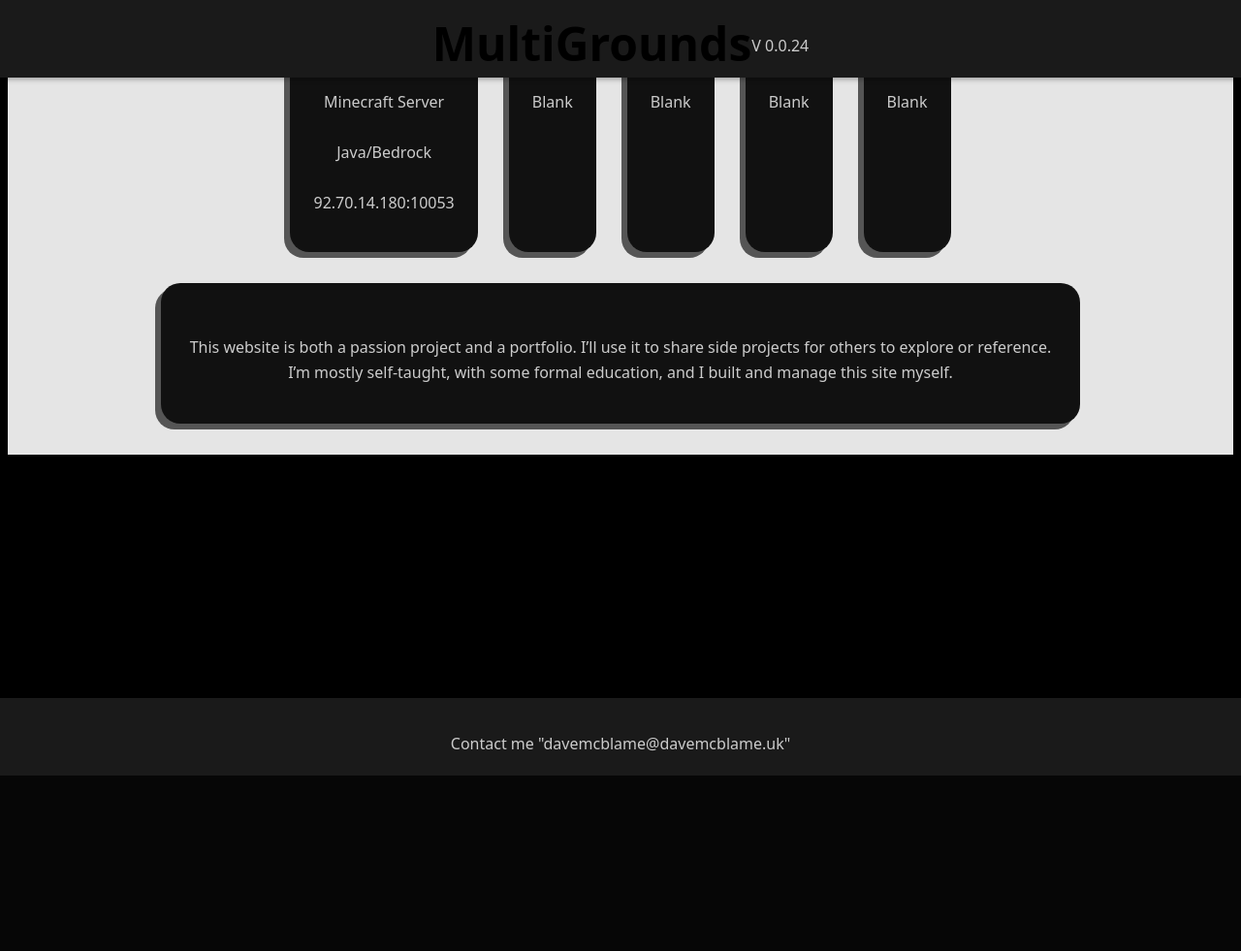
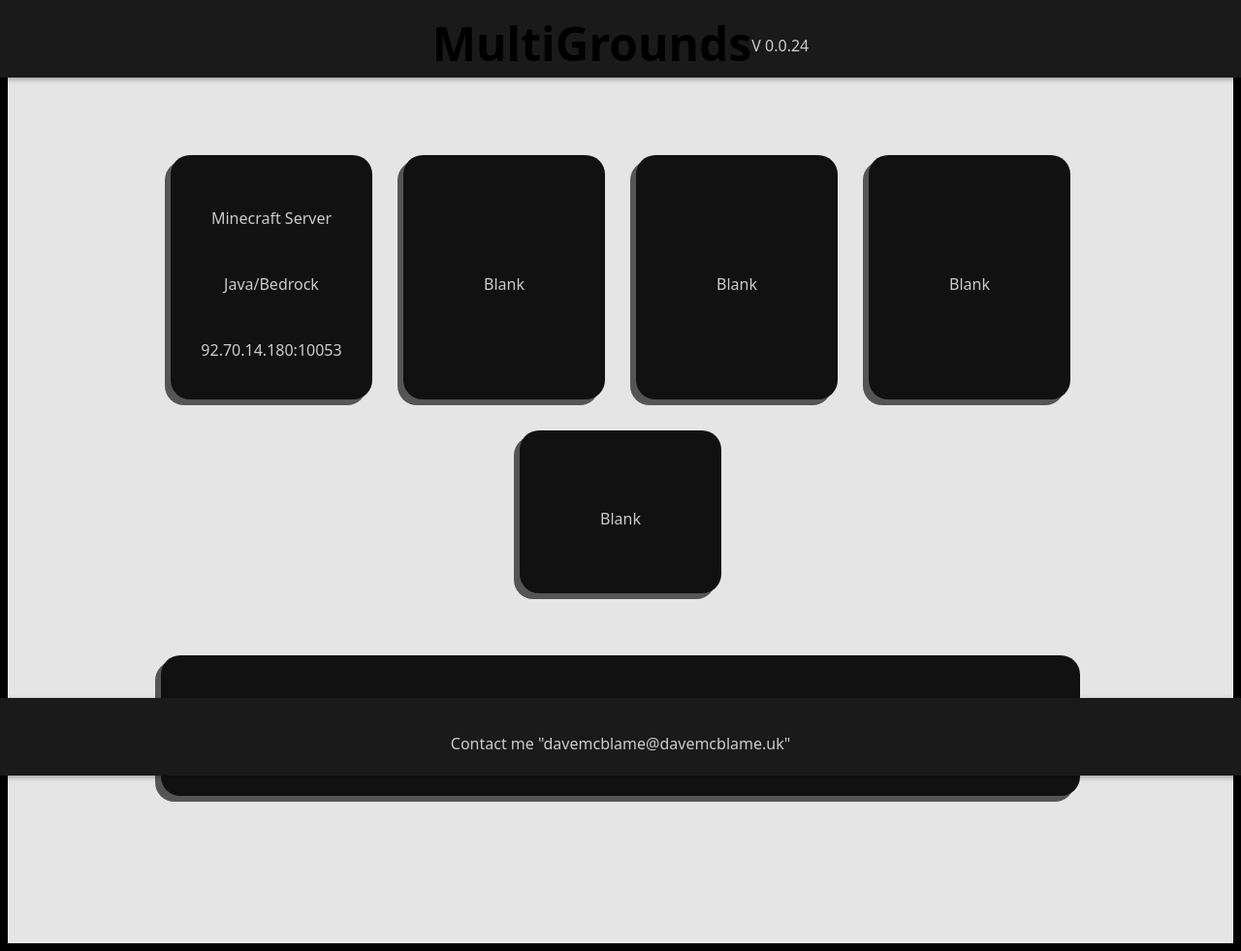
Before and after one commit to DaveMcBlame1/davemcblame.uk, a PHP site: page /index.html in a window 1280 px wide. Shown: the whole page at 97% size. Before the commit the page ends 800 px from the top, so only its background shows below. Run offline with PHP 8.4, Linux system fonts and the light colour scheme.

Commit message:
fart 2.0

```diff
--- a/WWW/css/default.css
+++ b/WWW/css/default.css
@@ -4,30 +4,46 @@ body {
   display:flex;
   flex-direction:column;
   align-items:center;
-  gap:2rem;
   padding:2rem;
 }
 
 .blocks {
-  display:flex;
-  gap:2rem;
-  flex-wrap:wrap;
-  justify-content:center;
+  display: flex;
+  flex-wrap: wrap;
+  gap: 2rem;
+  justify-content: center;
+  width: 100%;
+  max-width: 1000px; /* adjust as needed */
+  margin-top: 120px; /* to avoid header overlap */
+  margin-bottom: 120px; /* to avoid footer overlap */
 }
 
-.block, .block2 {
-  background:#111;
-  color:#fff;
-  padding:1.5rem;
-  border-radius:20px;
-  box-shadow:-6px 6px 0 #555;
-  text-align:center;
+.block {
+  flex: 0 0 160px; /* fixed width */
+  min-height: 120px;
+  background: #111;
+  color: #fff;
+  padding: 1.5rem;
+  border-radius: 20px;
+  box-shadow: -6px 6px 0 #555;
+  text-align: center;
+  display: flex;
+  flex-direction: column;
+  justify-content: center;
 }
 
 .block2 {
-  max-width:900px;
-  font-size:1.2rem;
-  line-height:1.6;
+  flex: 0 0 100%;
+  max-width: 900px;
+  font-size: 1.2rem;
+  line-height: 1.6;
+  background: #111;
+  color: #fff;
+  padding: 1.5rem;
+  border-radius: 20px;
+  box-shadow: -6px 6px 0 #555;
+  text-align: center;
+  margin-top: 2rem;
 }
 
 
--- a/WWW/index.html
+++ b/WWW/index.html
@@ -16,7 +16,6 @@
     <h1>MultiGrounds</h1>
     <p>V 0.0.24</p>
   </header>
-  <body>
   <div class="blocks">
     <div class="block">
       <p>Minecraft Server</p>
@@ -27,9 +26,8 @@
     <div class="block"><p>Blank</p></div>
     <div class="block"><p>Blank</p></div>
     <div class="block"><p>Blank</p></div>
-    <div class="block2"><p>This website is both a passion project and a portfolio. I’ll use it to share side projects for others to explore or reference. I’m mostly self-taught, with some formal education, and I built and manage this site myself.</p>
+    <div class="block2"><p>This website is both a passion project and a portfolio. I’ll use it to share side projects for others to explore or reference. I’m mostly self-taught, with some formal education, and I built and manage this site myself.</p></div>
   </div>
-    </body>
   <footer class="footer">
     <p>Contact me "davemcblame@davemcblame.uk"</p>
   </footer>
```
